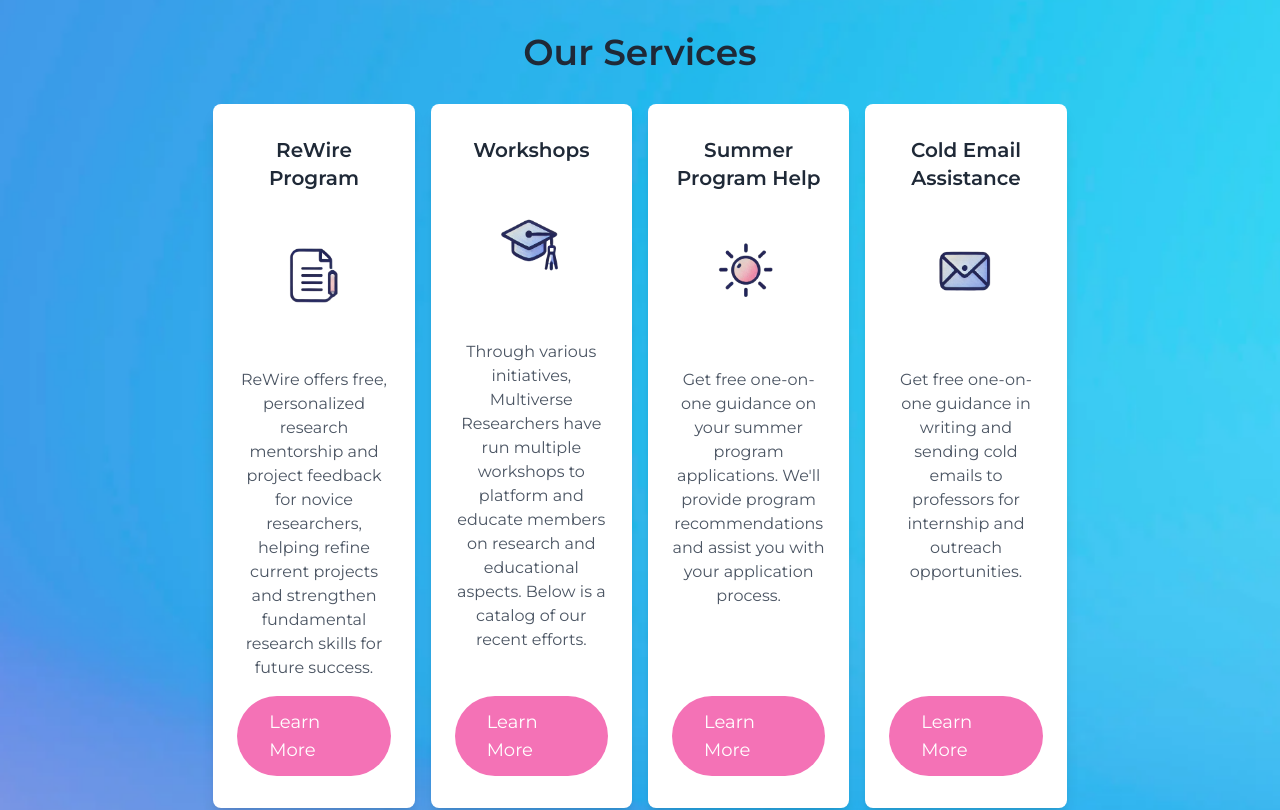
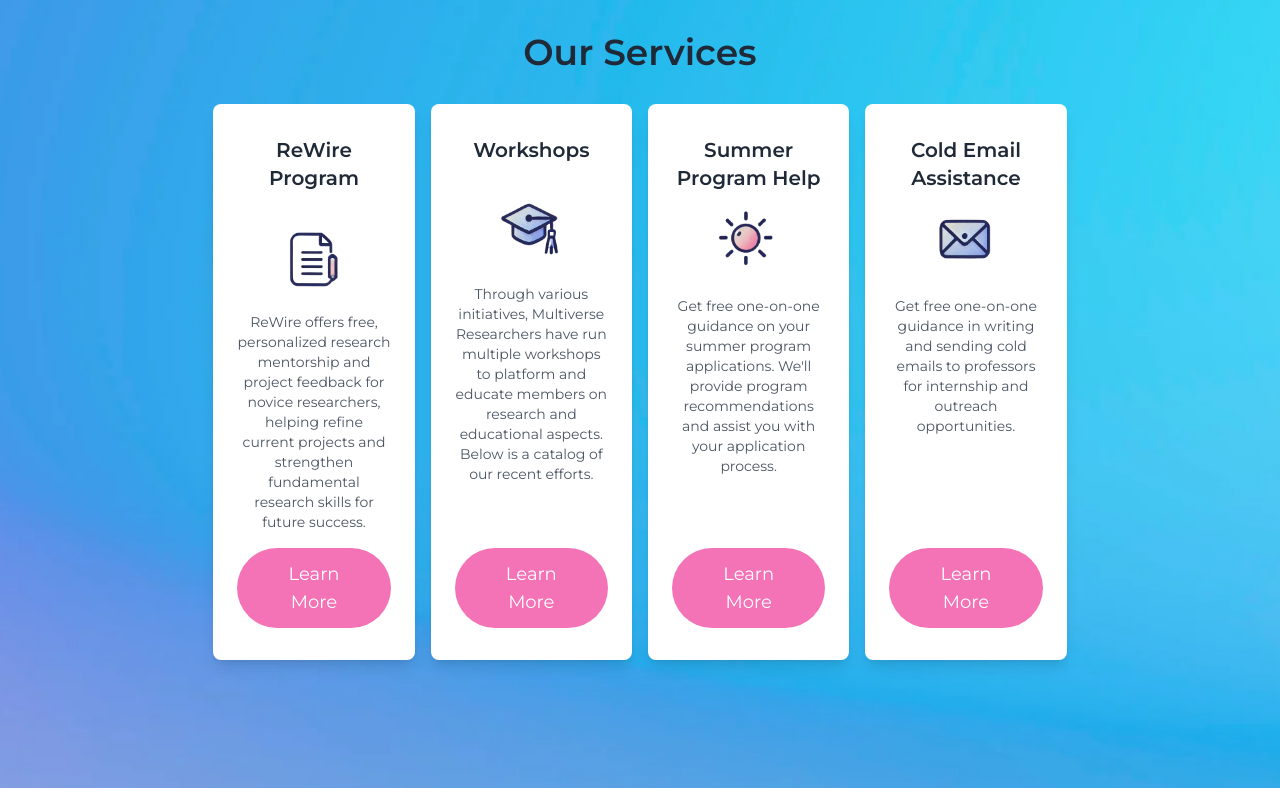
Before and after one commit to multiverseresearchers/multiverse-researchers, a React (Vite) app: page / in a window 1280 px wide. Shown: the part 2340-3150 px from the top of the page. Built offline with nearby package versions, Linux system fonts and the light colour scheme.

Commit message:
updated home page

```diff
--- a/src/components/home/Home.tsx
+++ b/src/components/home/Home.tsx
@@ -175,44 +175,44 @@
 
 				<div className="m-auto w-4/5 flex flex-col md:flex-row justify-evenly gap-4 lg:w-2/3">
 					<div className="md:w-1/4 bg-white shadow-lg rounded-lg px-6 py-8 flex flex-col justify-between hover:shadow-2xl transition-shadow duration-300">
-						<p className="text-xl font-semibold text-center text-gray-800">ReWire Program</p>
-						<img className="w-1/2 h-40 object-contain m-auto" src="/imgs/services/rewire.webp" alt="" />
-						<p className="text-base text-center py-4 text-gray-600 flex-grow">ReWire offers free, personalized research mentorship and project feedback for novice researchers, helping refine current projects and strengthen fundamental research skills for future success.</p>
+						<p className="text-xl font-semibold text-center text-gray-800">ReWire Program</p><br/>
+						<img className="w-1/2 h-20 object-contain m-auto" src="/imgs/services/rewire.webp" alt="" />
+						<p className="text-sm text-center py-4 text-gray-600 flex-grow">ReWire offers free, personalized research mentorship and project feedback for novice researchers, helping refine current projects and strengthen fundamental research skills for future success.</p>
 						<Link to={"/rewire"}>
-							<div className="w-fit m-auto text-lg bg-pink-400 hover:bg-pink-700 text-white transition-colors duration-300 rounded-full py-3 px-8 cursor-pointer">
+							<div className="w-fit text-center m-auto text-lg bg-pink-400 hover:bg-pink-700 text-white transition-colors duration-300 rounded-full py-3 px-8 cursor-pointer">
 								Learn More
 							</div>
 						</Link>
 					</div>
 
 					<div className="md:w-1/4 bg-white shadow-lg rounded-lg px-6 py-8 flex flex-col justify-between hover:shadow-2xl transition-shadow duration-300">
-						<p className="text-xl font-semibold text-center text-gray-800">Workshops</p>
-						<img className="w-1/2 h-40 object-contain m-auto" src="/imgs/services/workshops.webp" alt="" />
-						<p className="text-base text-center py-4 text-gray-600 flex-grow">Through various initiatives, Multiverse Researchers have run multiple workshops to platform and educate members on research and educational aspects. Below is a catalog of our recent efforts.</p>
+						<p className="text-xl font-semibold text-center text-gray-800">Workshops</p><br/>
+						<img className="w-1/2 h-20 object-contain m-auto" src="/imgs/services/workshops.webp" alt="" />
+						<p className="text-sm text-center py-4 text-gray-600 flex-grow">Through various initiatives, Multiverse Researchers have run multiple workshops to platform and educate members on research and educational aspects. Below is a catalog of our recent efforts.</p>
 						<Link to={"/workshops"}>
-							<div className="w-fit m-auto text-lg bg-pink-400 hover:bg-pink-700 text-white transition-colors duration-300 rounded-full py-3 px-8 cursor-pointer">
+							<div className="w-fit text-center m-auto text-lg bg-pink-400 hover:bg-pink-700 text-white transition-colors duration-300 rounded-full py-3 px-8 cursor-pointer">
 								Learn More
 							</div>
 						</Link>
 					</div>
 
 					<div className="md:w-1/4 bg-white shadow-lg rounded-lg px-6 py-8 flex flex-col justify-between hover:shadow-2xl transition-shadow duration-300">
-						<p className="text-xl font-semibold text-center text-gray-800">Summer Program Help</p>
-						<img className="w-1/2 h-40 object-contain m-auto" src="/imgs/services/summer.webp" alt="" />
-						<p className="text-base text-center py-4 text-gray-600 flex-grow">Get free one-on-one guidance on your summer program applications. We&apos;ll provide program recommendations and assist you with your application process.</p>
+						<p className="text-xl pb-2 font-semibold text-center text-gray-800">Summer Program Help</p>
+						<img className="w-1/2 h-20 object-contain m-auto" src="/imgs/services/summer.webp" alt="" />
+						<p className="text-sm text-center py-4 text-gray-600 flex-grow">Get free one-on-one guidance on your summer program applications. We&apos;ll provide program recommendations and assist you with your application process.</p>
 						<Link to={"/summer-assistance"}>
-							<div className="w-fit m-auto text-lg bg-pink-400 hover:bg-pink-700 text-white transition-colors duration-300 rounded-full py-3 px-8 cursor-pointer">
+							<div className="w-fit text-center m-auto text-lg bg-pink-400 hover:bg-pink-700 text-white transition-colors duration-300 rounded-full py-3 px-8 cursor-pointer">
 								Learn More
 							</div>
 						</Link>
 					</div>
 
 					<div className="md:w-1/4 bg-white shadow-lg rounded-lg px-6 py-8 flex flex-col justify-between hover:shadow-2xl transition-shadow duration-300">
-						<p className="text-xl font-semibold text-center text-gray-800">Cold Email Assistance</p>
-						<img className="w-1/2 h-40 object-contain m-auto" src="/imgs/services/cold-email.webp" alt="" />
-						<p className="text-base text-center py-4 text-gray-600 flex-grow">Get free one-on-one guidance in writing and sending cold emails to professors for internship and outreach opportunities.</p>
+						<p className="text-xl pb-2 font-semibold text-center text-gray-800">Cold Email Assistance</p>
+						<img className="w-1/2 h-20 object-contain m-auto" src="/imgs/services/cold-email.webp" alt="" />
+						<p className="text-sm text-center py-4 text-gray-600 flex-grow">Get free one-on-one guidance in writing and sending cold emails to professors for internship and outreach opportunities.</p>
 						<Link to={"/cold-email-assistance"}>
-							<div className="w-fit m-auto text-lg bg-pink-400 hover:bg-pink-700 text-white transition-colors duration-300 rounded-full py-3 px-8 cursor-pointer">
+							<div className="w-fit m-auto text-center text-lg bg-pink-400 hover:bg-pink-700 text-white transition-colors duration-300 rounded-full py-3 px-8 cursor-pointer">
 								Learn More
 							</div>
 						</Link>
```
